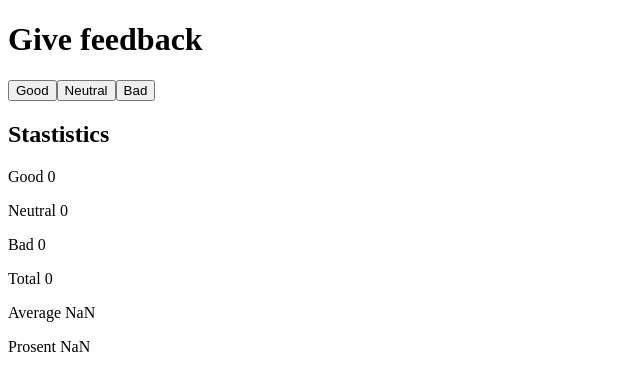
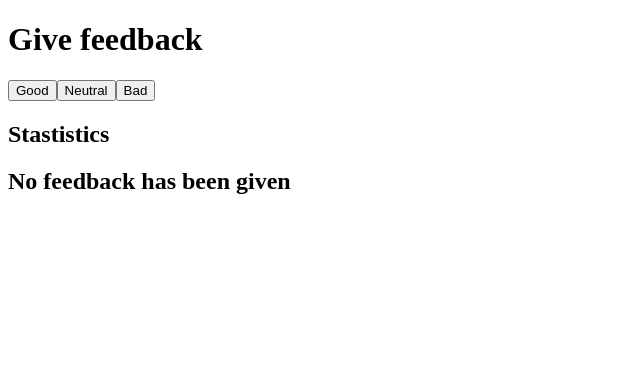
Before and after one commit to Aliimrananjum/fullstackopen_part1, a React (Create React App) app: page / in a window 1280 px wide. Shown: the top 390 px of the page, without its empty margins (0-640 px from the left). Built offline with nearby package versions, Linux system fonts and the light colour scheme.

Commit message:
Added Conditional rendering

```diff
--- a/src/App.js
+++ b/src/App.js
@@ -18,6 +18,7 @@ const Statistics = (props) => {
   const average = ((props.good - props.bad)/total)
   const prosent =((props.good/total)*100)
 
+  if(total >0){
     return(
 
       <div>
@@ -30,6 +31,17 @@ const Statistics = (props) => {
       </div>
 
     )
+  }
+  else{
+    return(
+      <div>
+      <h2>No feedback has been given</h2>
+    </div>
+    )
+
+  }
+
+
 }
 
 const App = () => {
```
Lines whose indentation alone changed are shown as unchanged.
